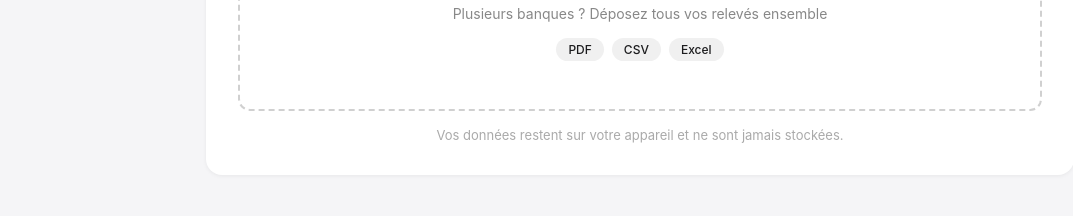
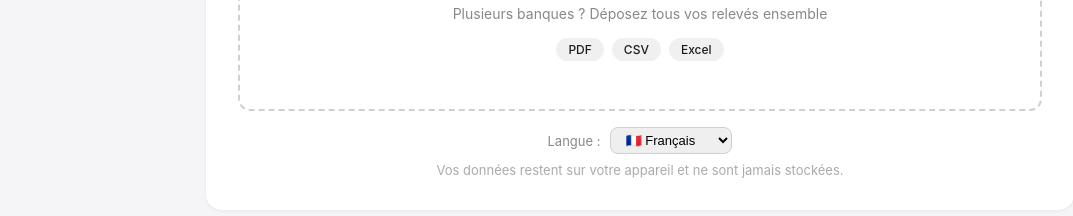
Before and after one commit to cgelgon/bankanalyzer, a plain HTML site: page public/index.html in a window 1280 px wide. Shown: the part 264-480 px from the top of the page, without its empty margins (0-1073 px from the left). Drawn offline with nearby package versions, Linux system fonts and the light colour scheme.

Commit message:
ajout selecteur langue dans frontend

```diff
--- a/public/index.html
+++ b/public/index.html
@@ -78,7 +78,19 @@
       </div>
     </div>
     <input type="file" id="fileInput" accept=".pdf,.csv,.xls,.xlsx" multiple style="display:none">
-    <p style="font-size:13px;color:#aaa;margin-top:1rem;text-align:center;">Vos données restent sur votre appareil et ne sont jamais stockées.</p>
+    <p style="font-size:13px;color:#aaa;margin-top:1rem;text-align:center;"></p>
+      <div style="display:flex;align-items:center;justify-content:center;gap:10px;margin-top:1rem;">
+        <label style="font-size:13px;color:#888;">Langue :</label>
+        <select id="langue" style="font-size:13px;padding:4px 10px;border-radius:8px;border:1px solid #d0d0d0;cursor:pointer;">
+          <option value="francais">🇫🇷 Français</option>
+          <option value="english">🇬🇧 English</option>
+          <option value="espanol">🇪🇸 Español</option>
+          <option value="deutsch">🇩🇪 Deutsch</option>
+          <option value="italiano">🇮🇹 Italiano</option>
+          <option value="portugues">🇵🇹 Português</option>
+        </select>
+      </div>
+      <p style="font-size:13px;color:#aaa;margin-top:0.5rem;text-align:center;">Vos données restent sur votre appareil et ne sont jamais stockées.
   </div>
 
   <div id="loading" class="card">
```
